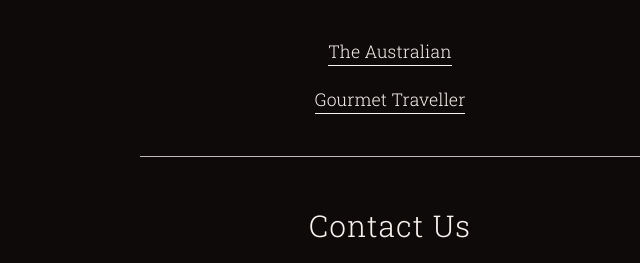
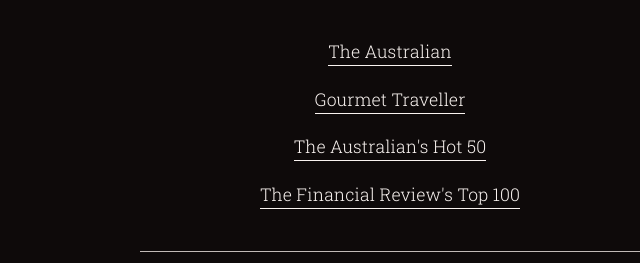
Before and after one commit to avelingrayorg/templo, a website: page index.html in a window 1280 px wide. Shown: the part 2107-2370 px from the top of the page, without its empty margins (640-1280 px from the left). Drawn offline with Linux system fonts and the light colour scheme.

Commit message:
Press Section Update

```diff
--- a/index.html
+++ b/index.html
@@ -81,6 +81,8 @@
       <img src="img/view-of-restaurant-from-kitchen.jpg" alt="A view of the templo dining room from the kitchen">
       <p><a href="http://www.theaustralian.com.au/life/food-wine/restaurants/templo-hobart-restaurant-review/news-story/a80804198a265bbb6c87d1ae98176805" target="_blank">The Australian</a></p>
       <p><a href="http://www.gourmettraveller.com.au/restaurants/restaurant-news-features/2015/11/templo-hobart/" target="_blank">Gourmet Traveller</a></p>
+      <p><a href="http://www.theaustralian.com.au/life/weekend-australian-magazine/2017-hot50-restaurants" target="_blank">The Australian's Hot 50</a></p>
+      <p><a href="http://www.afr.com/brand/australias-top-restaurants/australias-top-100-restaurants-2017-20170619-gwu34f" target="_blank">The Financial Review's Top 100</a></p>
     </section>
 
     <section id="contact">
```
